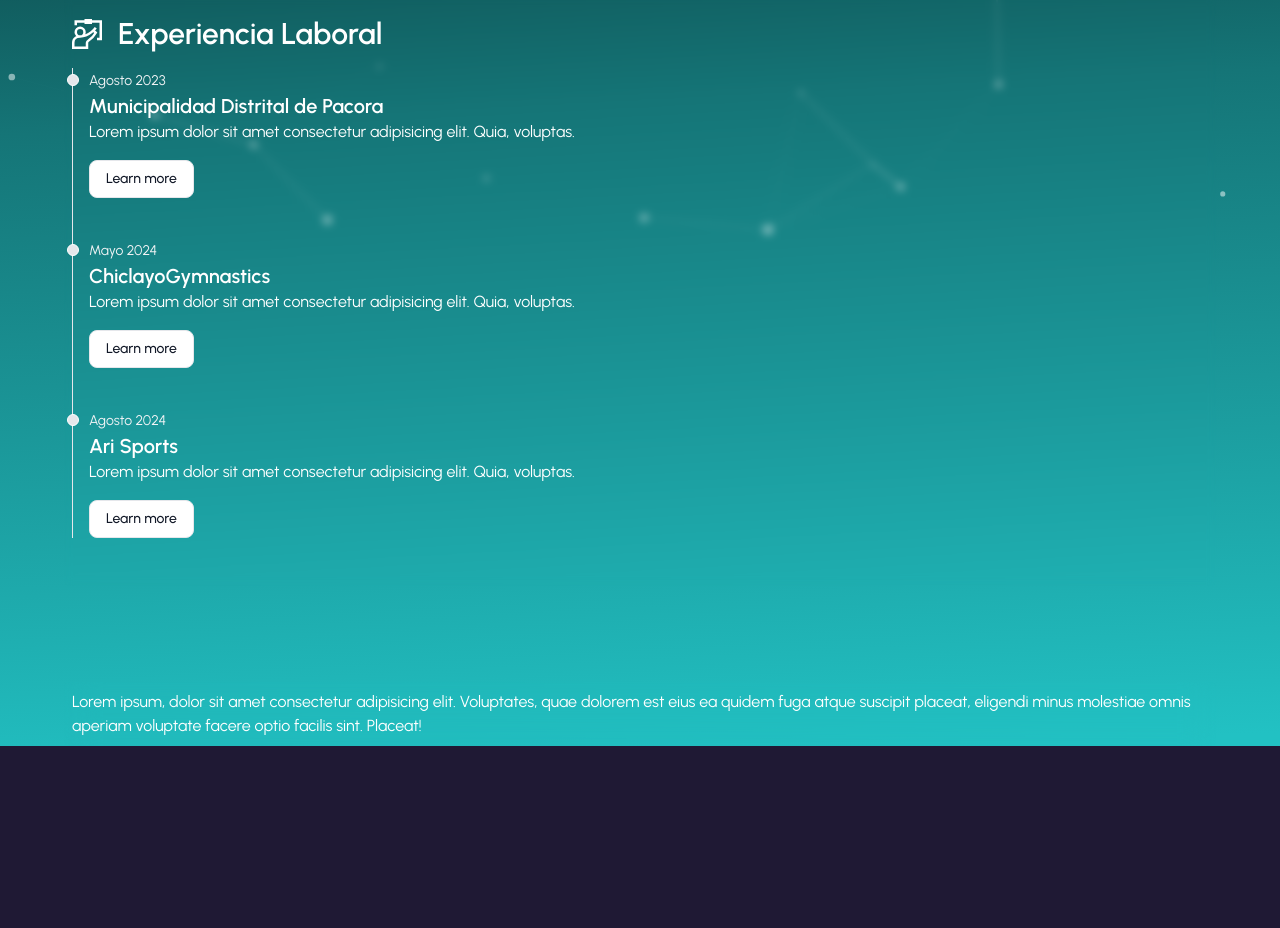
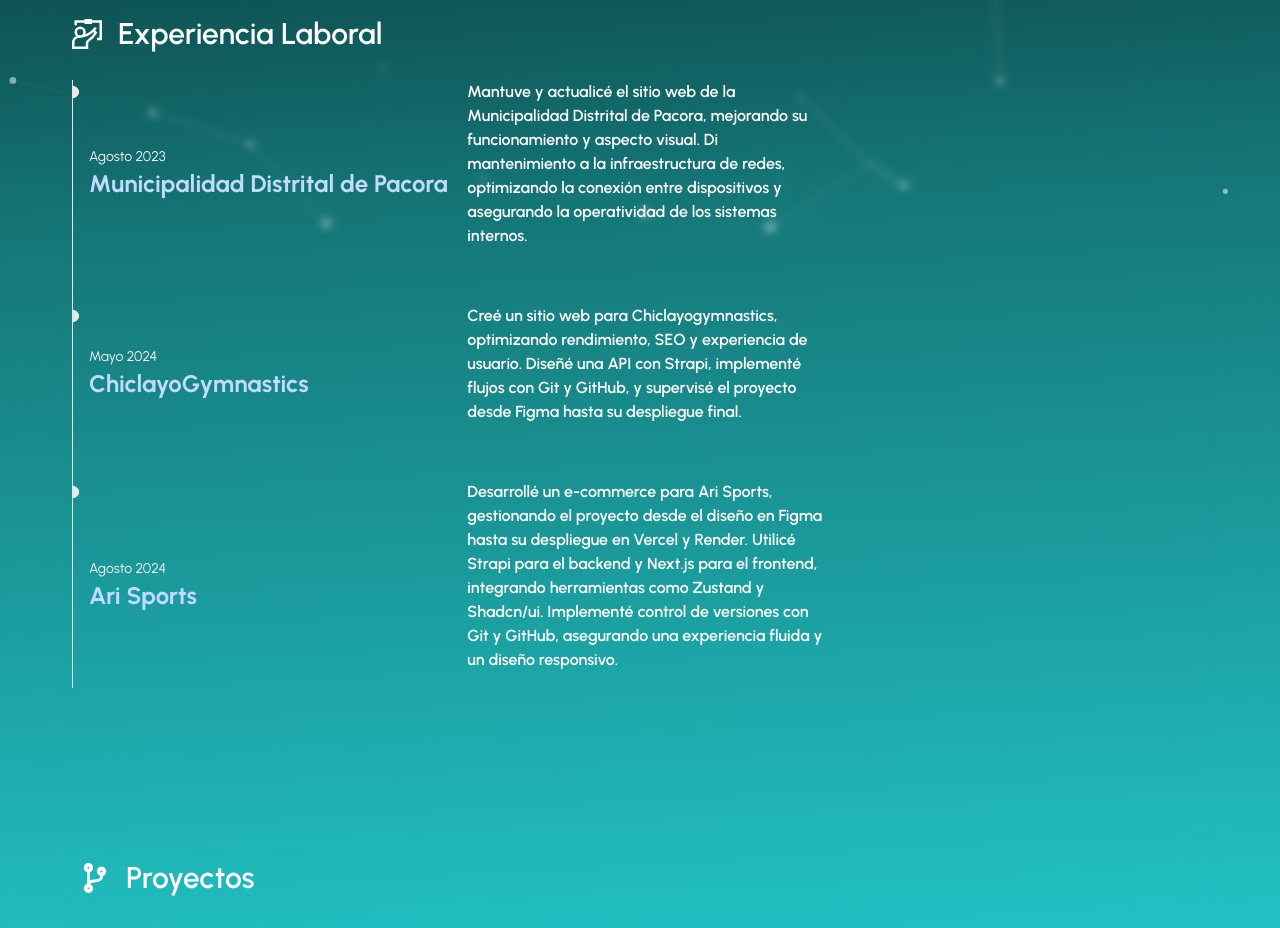
Before and after one commit to ChaponanWill/chaponanwill-portfolio, a Next.js app: page / in a window 1280 px wide. Shown: the part 542-1470 px from the top of the page. Before the commit the page ends 1288 px from the top, so only its background shows below. Built offline with nearby package versions, Linux system fonts and the light colour scheme.

Commit message:
enlazando con proyecto

```diff
--- a/package.json
+++ b/package.json
@@ -16,8 +16,10 @@
     "framer-motion": "^11.14.4",
     "lucide-react": "^0.468.0",
     "next": "15.0.3",
+    "next-themes": "^0.4.4",
     "react": "^18.2.0",
     "react-dom": "^18.2.0",
+    "react-icon-cloud": "^4.1.4",
     "react-icons": "^5.4.0",
     "tailwind-merge": "^2.5.5",
     "tailwindcss-animate": "^1.0.7"
--- a/src/app/components/ExperienciaLaboral.tsx
+++ b/src/app/components/ExperienciaLaboral.tsx
@@ -1,58 +1,65 @@
 import React from "react";
 import { GrWorkshop } from "react-icons/gr";
+import PersonalBoxReveal from "./PersonalBoxReveal";
 const experienciaLaboral = [
     {
         id: 1,
         title: "Municipalidad Distrital de Pacora",
         fechaInicio: "Agosto 2023",
-        descripcion: "Lorem ipsum dolor sit amet consectetur adipisicing elit. Quia, voluptas.",
+        descripcion:
+            "Mantuve y actualicé el sitio web de la Municipalidad Distrital de Pacora, mejorando su funcionamiento y aspecto visual. Di mantenimiento a la infraestructura de redes, optimizando la conexión entre dispositivos y asegurando la operatividad de los sistemas internos.",
     },
     {
         id: 2,
         title: "ChiclayoGymnastics",
         fechaInicio: "Mayo 2024",
-        descripcion: "Lorem ipsum dolor sit amet consectetur adipisicing elit. Quia, voluptas.",
+        descripcion:
+            "Creé un sitio web para Chiclayogymnastics, optimizando rendimiento, SEO y experiencia de usuario. Diseñé una API con Strapi, implementé flujos con Git y GitHub, y supervisé el proyecto desde Figma hasta su despliegue final.",
     },
     {
         id: 3,
         title: "Ari Sports",
         fechaInicio: "Agosto 2024",
-        descripcion: "Lorem ipsum dolor sit amet consectetur adipisicing elit. Quia, voluptas.",
+        descripcion:
+            "Desarrollé un e-commerce para Ari Sports, gestionando el proyecto desde el diseño en Figma hasta su despliegue en Vercel y Render. Utilicé Strapi para el backend y Next.js para el frontend, integrando herramientas como Zustand y Shadcn/ui. Implementé control de versiones con Git y GitHub, asegurando una experiencia fluida y un diseño responsivo.",
     },
 ];
 
 function ExperienciaLaboral() {
     return (
         <section className="max-w-screen-xl mx-auto w-[90%] mt-24 p-2 backdrop-blur-sm rounded-md">
+            <PersonalBoxReveal>
             <div className="flex flex-row  items-center text-3xl gap-4 font-semibold my-3">
                 <GrWorkshop />
                 <h3>Experiencia Laboral</h3>
             </div>
+            </PersonalBoxReveal>
+            <PersonalBoxReveal>
             <div className="my-4">
                 <ol className="relative border-s border-gray-200 dark:border-gray-700">
                     {experienciaLaboral.map((link) => (
                         <li className="mb-10 ms-4" key={link.id}>
                             <div className="absolute w-3 h-3 bg-gray-200 rounded-full mt-1.5 -start-1.5 border border-white dark:border-gray-900 dark:bg-gray-700"></div>
+                            <div className="grid lg:grid-cols-2 xl:grid-cols-3 gap-x-4 gap-y-2 items-center">
+                                <div className="flex- flex-col">
                                     <time className="mb-1 text-sm font-normal leading-none text-gray-100 ">
                                         {link.fechaInicio}
                                     </time>
-                            <h3 className="text-xl font-semibold ">
+                                    <h3 className="text-2xl font-bold text-blue-200">
                                         {link.title}
                                     </h3>
-                            <p className="mb-4 text-base font-normal ">
+                                </div>
+                                <div >
+                                    <p className="mb-4 text-base font-semibold">
                                         {link.descripcion}
                                     </p>
-                            <a
-                                href="#"
-                                className="inline-flex items-center px-4 py-2 text-sm font-medium text-gray-900 bg-white border border-gray-200 rounded-lg hover:bg-gray-100 hover:text-blue-700 focus:z-10 focus:ring-4 focus:outline-none focus:ring-gray-100 focus:text-blue-700 dark:bg-gray-800 dark:text-gray-400 dark:border-gray-600 dark:hover:text-white dark:hover:bg-gray-700 dark:focus:ring-gray-700"
-                            >
-                                Learn more{" "}
-
-                            </a>
+                                </div>
+                            </div>
                         </li>
                     ))}
                 </ol>
             </div>
+            </PersonalBoxReveal>
         </section>
     );
 }
--- /dev/null
+++ b/src/app/components/IconCloudDemo.tsx
@@ -0,0 +1,44 @@
+import IconCloud from "@/components/ui/icon-cloud";
+
+const slugs = [
+    "typescript",
+    "javascript",
+    "react",
+    "android",
+    "html5",
+    "css3",
+    "nodedotjs",
+    "express",
+    "prisma",
+    "amazonaws",
+    "postgresql",
+    "firebase",
+    "nginx",
+    "vercel",
+    "testinglibrary",
+    "jest",
+    "docker",
+    "git",
+    "github",
+    "gitlab",
+    "visualstudiocode",
+    "androidstudio",
+    "sonarqube",
+    "figma",
+    "php",
+    "mysql",
+    "laravel",
+    "tailwindcss",
+    "notion",
+    "chakraui",
+
+
+];
+
+export function IconCloudDemo() {
+    return (
+        <div className="relative flex size-full max-w-lg items-center justify-center overflow-hidden rounded-lg border  px-20 pb-20 pt-8 ">
+            <IconCloud iconSlugs={slugs} />
+        </div>
+    );
+}
--- a/src/app/components/Proyectos.tsx
+++ b/src/app/components/Proyectos.tsx
@@ -1,11 +1,23 @@
+/* eslint-disable @next/next/no-img-element */
+
 import React from 'react'
+import { FaCodeBranch } from "react-icons/fa";
 
-function Proyectos() {
+
+
+async function Proyectos() {
+
   return (
     <section className='max-w-screen-xl mx-auto w-[90%] mt-24 backdrop-blur-lg p-2 rounded-md'>
-        <div>
-            Lorem ipsum, dolor sit amet consectetur adipisicing elit. Voluptates, quae dolorem est eius ea quidem fuga atque suscipit placeat, eligendi minus molestiae omnis aperiam voluptate facere optio facilis sint. Placeat!
+        <div className='p-2 '>
+          <div className='flex flex-row  items-center text-3xl gap-4 font-semibold my-3'>
+          <FaCodeBranch />
+            <h2>Proyectos</h2>
+          </div>
+          <div className='my-4'>
+
         </div>
+      </div>
     </section>
   )
 }
--- /dev/null
+++ b/src/components/ui/icon-cloud.tsx
@@ -0,0 +1,87 @@
+import { useEffect, useMemo, useState } from "react";
+import { useTheme } from "next-themes";
+import {
+  Cloud,
+  fetchSimpleIcons,
+  ICloud,
+  renderSimpleIcon,
+  SimpleIcon,
+} from "react-icon-cloud";
+
+
+export const cloudProps: Omit<ICloud, "children"> = {
+  containerProps: {
+    style: {
+      display: "flex",
+      justifyContent: "center",
+      alignItems: "center",
+      width: "100%",
+      paddingTop: 40,
+    },
+  },
+  options: {
+    reverse: true,
+    depth: 1,
+    wheelZoom: false,
+    imageScale: 2,
+    activeCursor: "default",
+    tooltip: "native",
+    initial: [0.1, -0.1],
+    clickToFront: 500,
+    tooltipDelay: 0,
+    outlineColour: "#0000",
+    maxSpeed: 0.04,
+    minSpeed: 0.02,
+    // dragControl: false,
+  },
+};
+
+export const renderCustomIcon = (icon: SimpleIcon, theme: string) => {
+  const bgHex = theme === "light" ? "#f3f2ef" : "#080510";
+  const fallbackHex = theme === "light" ? "#6e6e73" : "#ffffff";
+  const minContrastRatio = theme === "dark" ? 2 : 1.2;
+
+  return renderSimpleIcon({
+    icon,
+    bgHex,
+    fallbackHex,
+    minContrastRatio,
+    size: 42,
+    aProps: {
+      href: undefined,
+      target: undefined,
+      rel: undefined,
+      onClick: (e) => e.preventDefault(),
+    },
+  });
+};
+
+export type DynamicCloudProps = {
+  iconSlugs: string[];
+};
+
+type IconData = Awaited<ReturnType<typeof fetchSimpleIcons>>;
+
+export default function IconCloud({ iconSlugs }: DynamicCloudProps) {
+  const [data, setData] = useState<IconData | null>(null);
+  const { theme } = useTheme();
+
+  useEffect(() => {
+    fetchSimpleIcons({ slugs: iconSlugs }).then(setData);
+  }, [iconSlugs]);
+
+  const renderedIcons = useMemo(() => {
+    if (!data) return null;
+
+    return Object.values(data.simpleIcons).map((icon) =>
+      renderCustomIcon(icon, theme || "light"),
+    );
+  }, [data, theme]);
+
+  return (
+    // @ts-ignore
+    <Cloud {...cloudProps}>
+      <>{renderedIcons || <p>Loading...</p>}</>
+    </Cloud>
+  );
+}
--- a/src/components/ui/rainbow-button.tsx
+++ b/src/components/ui/rainbow-button.tsx
@@ -15,7 +15,7 @@
         "group relative inline-flex h-11 animate-rainbow cursor-pointer items-center justify-center rounded-xl border-0 bg-[length:200%] px-8 py-2 font-medium text-white text-xl transition-colors [background-clip:padding-box,border-box,border-box] [background-origin:border-box] [border:calc(0.08*1rem)_solid_transparent] focus-visible:outline-none focus-visible:ring-1 focus-visible:ring-ring disabled:pointer-events-none disabled:opacity-50",
 
         // light mode colors
-        "bg-[linear-gradient(#dadee1,#033e6d),linear-gradient(#121213_50%,rgba(18,18,19,0.6)_80%,rgba(18,18,19,0)),linear-gradient(90deg,hsl(var(--color-1)),hsl(var(--color-5)),hsl(var(--color-3)),hsl(var(--color-4)),hsl(var(--color-2)))]",
+        "bg-[linear-gradient(#b8f3f3,#047060),linear-gradient(#121213_50%,rgba(18,18,19,0.6)_80%,rgba(18,18,19,0)),linear-gradient(90deg,hsl(var(--color-1)),hsl(var(--color-5)),hsl(var(--color-3)),hsl(var(--color-4)),hsl(var(--color-2)))]",
 
 
 
```
Also changed, not shown: src/types/types.ts (added, +7 -0 lines), 1 other file (tests, documents, lock files or other folders). Lines whose indentation alone changed are shown as unchanged.
